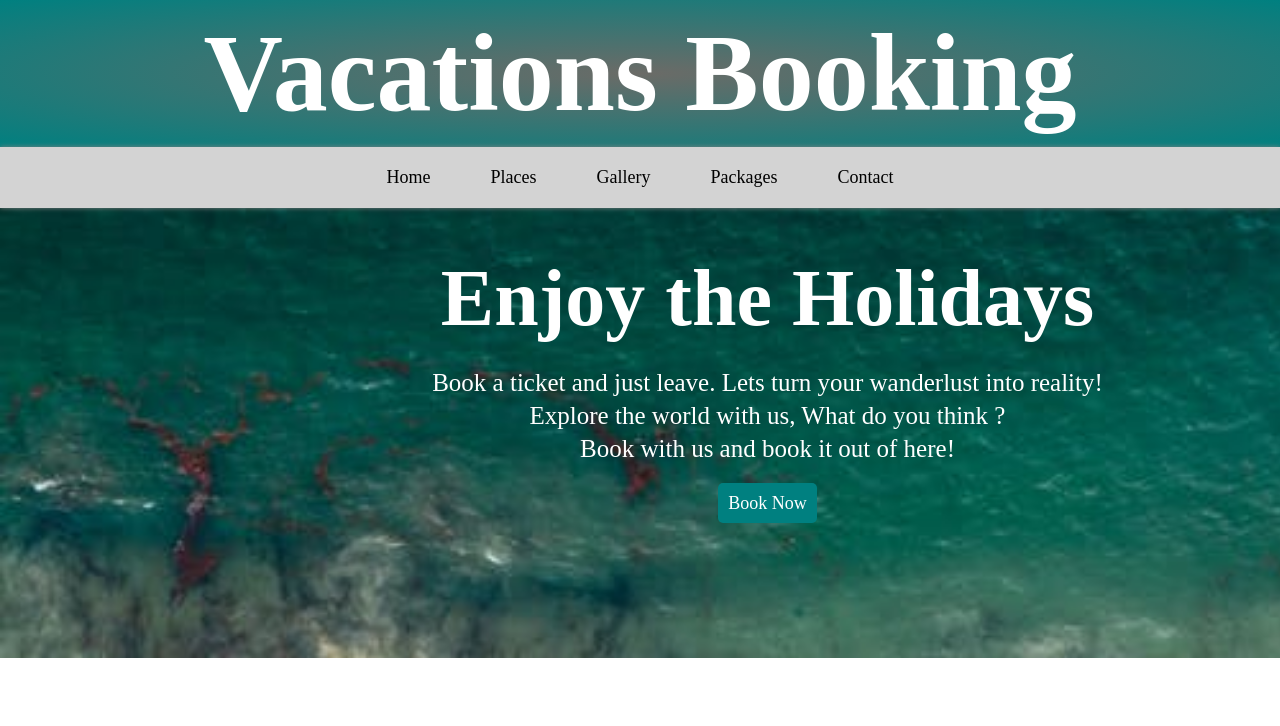
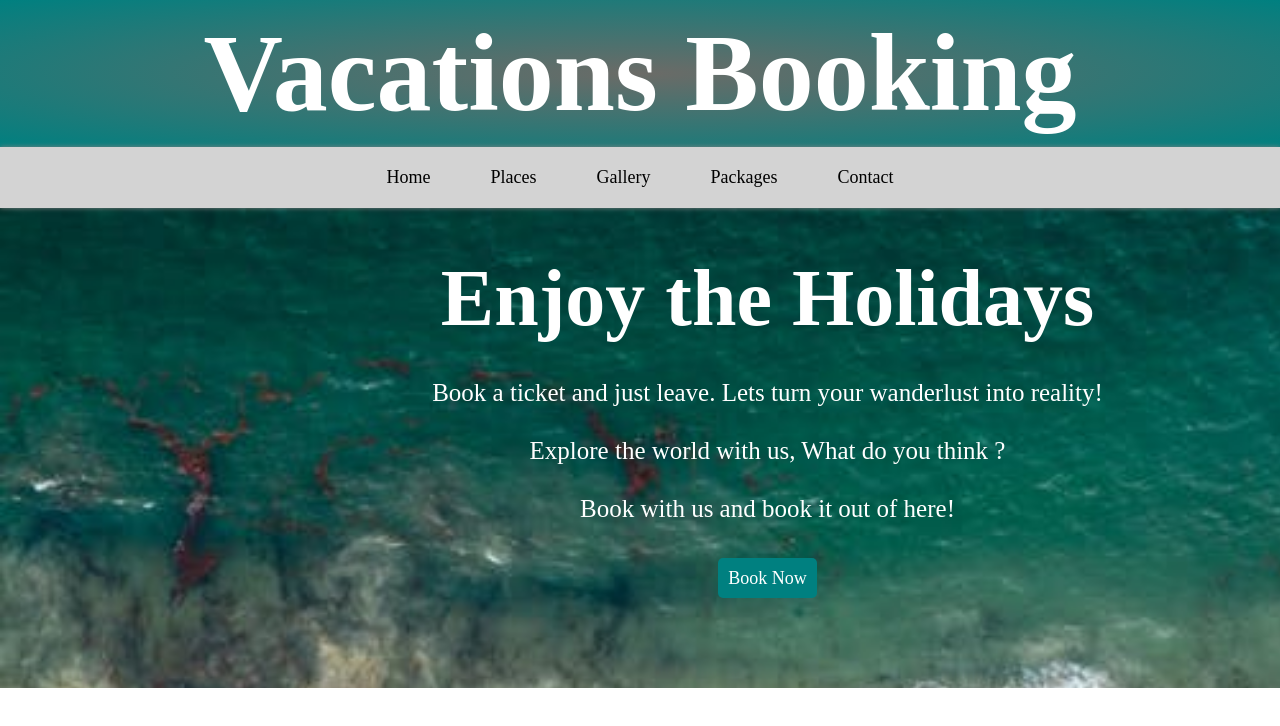
Before and after one commit to gauravavhale/Wanderlust-Travel-Hub, a Next.js app: page /home in a window 1280 px wide. Shown: the top 726 px of the page. Built offline with nearby package versions, Linux system fonts and the light colour scheme.

Commit message:
css changes 5

```diff
--- a/src/app/home/home.css
+++ b/src/app/home/home.css
@@ -1,10 +1,11 @@
-.holidays{
-    height: 450px;
+.holidays {
+    height: 480px;
     width: 1535px;
     background: url("../../../public/Image/Ocean.jpeg") no-repeat;
     background-size: cover;
     text-align: center;
 }
+
 .the-heading{
     font-size: 80px;
     color: white;
@@ -12,9 +13,9 @@
     padding: 45px 0px 20px 0px;
     margin: 0px;
 }
-.the-text{
+.the-text {
     color: white;
-    padding-top: 5px;
+    padding: 15px;
     font-size: 25px;
 }
 .the-text:nth-child(4){
--- a/src/components/Header/header.css
+++ b/src/components/Header/header.css
@@ -4,7 +4,7 @@
     text-align: center;
   }
 
-.main-header .main-heading{
+h1{
      font-size: 110px;
      color: white;
 }
```
Also changed, not shown: src/components/Card/card.css (+2 -5 lines), src/components/Gallery/gallery.css (+8 -8 lines).
